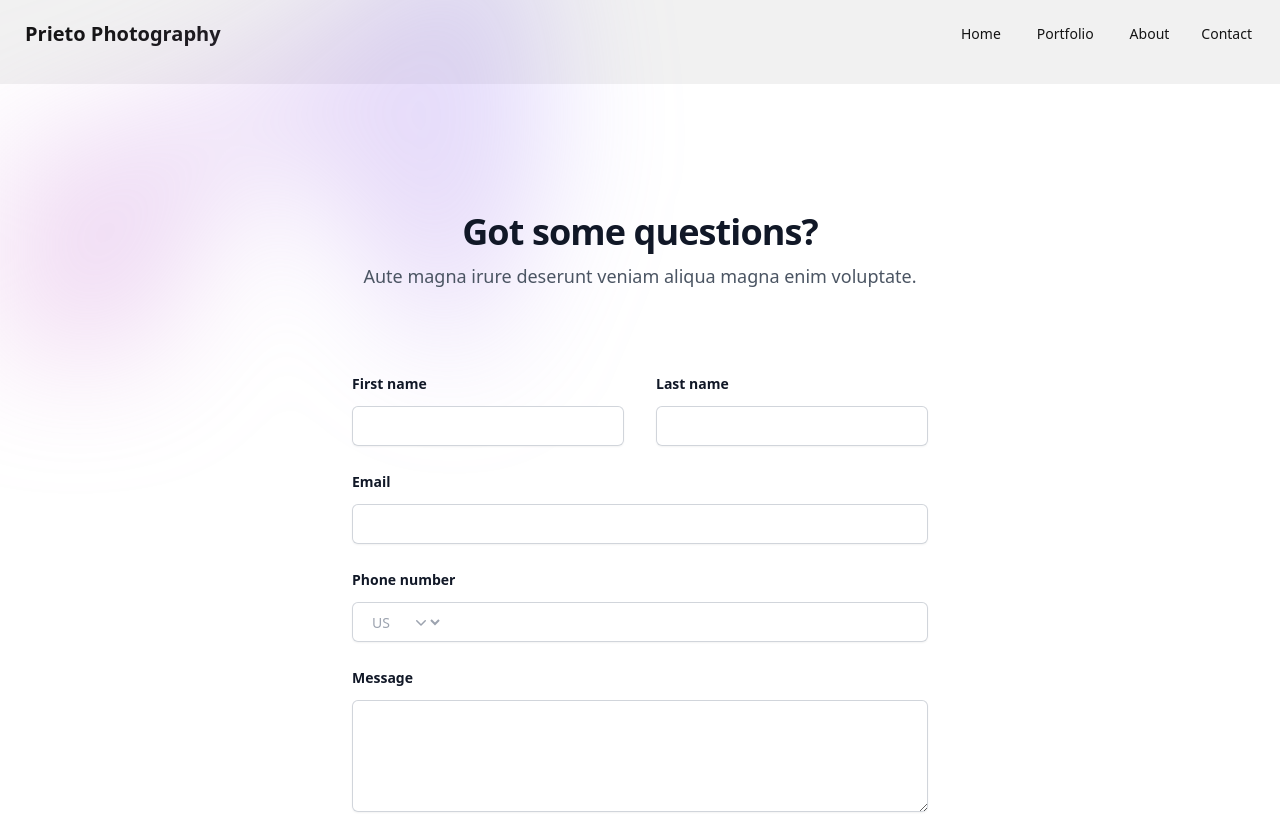
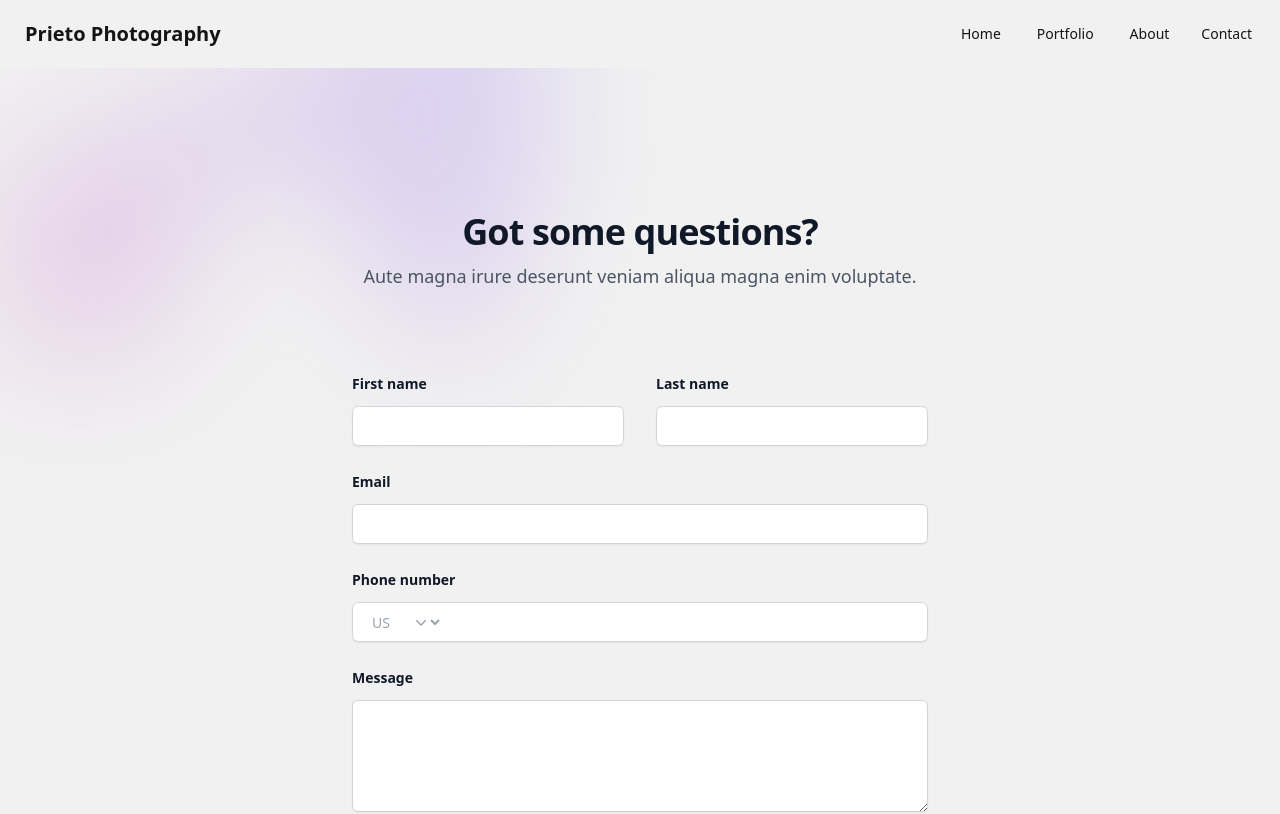
Before and after one commit to jyshowalter/Prieto-Photography, a React (Vite) app: page /contact in a window 1280 px wide. Shown: the top 814 px of the page. Built offline with nearby package versions, Linux system fonts and the light colour scheme; a web font is replaced by a local one.

Commit message:
tidied up contact page

```diff
--- a/src/pages/Contact.jsx
+++ b/src/pages/Contact.jsx
@@ -10,7 +10,7 @@
   const [agreed, setAgreed] = useState(false);
 
   return (
-    <div className="isolate bg-white px-6 py-24 sm:py-32 lg:px-8">
+    <div className="px-6 py-24 sm:py-32 lg:px-8">
       <div
         className="absolute inset-x-0 top-[-10rem] -z-10 transform-gpu overflow-hidden blur-3xl sm:top-[-20rem]"
         aria-hidden="true"
```
